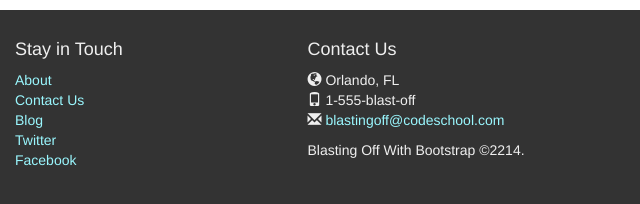
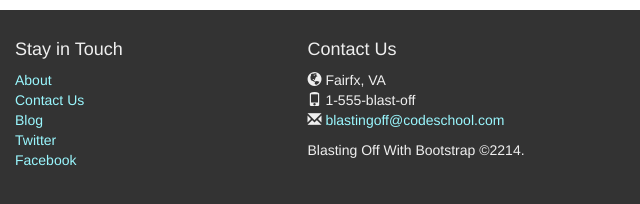
Before and after one commit to ricklee7679/BootstrapDemo-master, a plain HTML site: page index.html in a window 1280 px wide. Shown: the part 590-794 px from the top of the page, 640-1280 px from the left. Drawn offline with nearby package versions, Linux system fonts and the light colour scheme.

Commit message:
change address

```diff
--- a/index.html
+++ b/index.html
@@ -120,7 +120,7 @@
       <div class='col-sm-4 col-md-3 col-md-offset-1 col-xs-6'>
         <h4>Contact Us</h4>
         <ul class='list-unstyled'>
-          <li><i class='glyphicon glyphicon-globe'></i> Orlando, FL<li>
+          <li><i class='glyphicon glyphicon-globe'></i> Fairfx, VA<li>
           <li><i class='glyphicon glyphicon-phone'></i> 1-555-blast-off<li>
           <li><i class='glyphicon glyphicon-envelope'></i> <a href='mailto:#'>blastingoff@codeschool.com</a><li>
         </ul>
```
